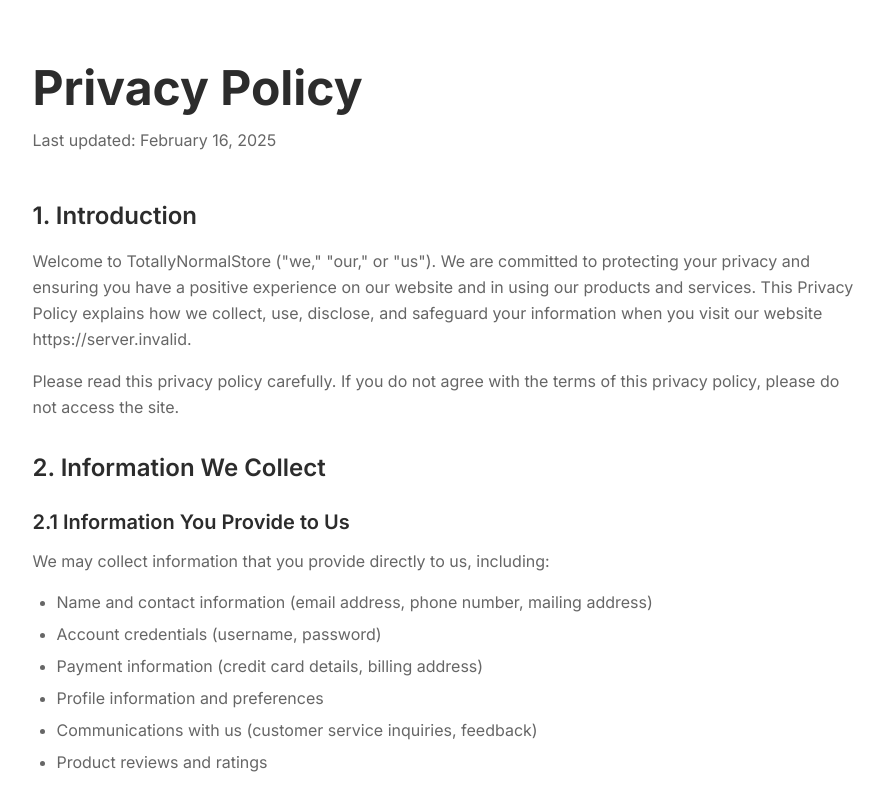
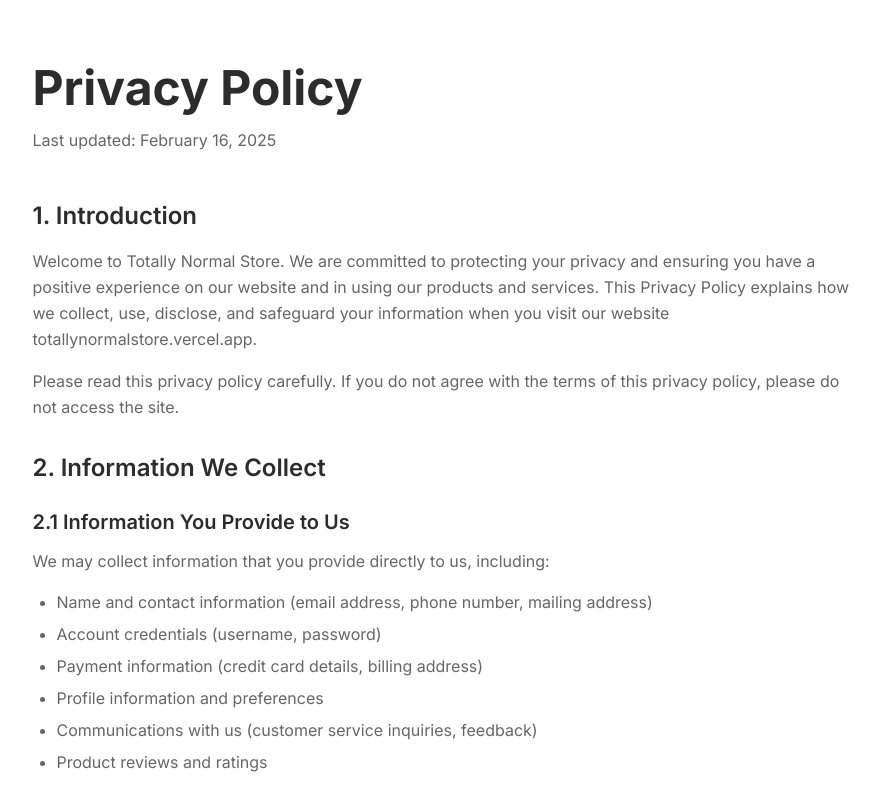
Before and after one commit to StinkyJeans/Ecommerce, a Next.js app: page /privacy-policy in a window 1280 px wide. Shown: the top 800 px of the page, without its empty margins (184-1068 px from the left). Built offline with nearby package versions, Linux system fonts and the light colour scheme; no server answers.

Commit message:
fix naming

```diff
--- a/src/app/privacy-policy/page.js
+++ b/src/app/privacy-policy/page.js
@@ -32,7 +32,7 @@
               1. Introduction
             </h2>
             <p className="text-base text-[#666666] dark:text-[#a3a3a3] leading-relaxed mb-4">
-              Welcome to {siteName} ("we," "our," or "us"). We are committed to protecting your privacy and ensuring you have a positive experience on our website and in using our products and services. This Privacy Policy explains how we collect, use, disclose, and safeguard your information when you visit our website {siteUrl}.
+              Welcome to Totally Normal Store. We are committed to protecting your privacy and ensuring you have a positive experience on our website and in using our products and services. This Privacy Policy explains how we collect, use, disclose, and safeguard your information when you visit our website totallynormalstore.vercel.app.
             </p>
             <p className="text-base text-[#666666] dark:text-[#a3a3a3] leading-relaxed">
               Please read this privacy policy carefully. If you do not agree with the terms of this privacy policy, please do not access the site.
--- a/src/app/terms-of-service/page.js
+++ b/src/app/terms-of-service/page.js
@@ -32,7 +32,7 @@
               1. Agreement to Terms
             </h2>
             <p className="text-base text-[#666666] dark:text-[#a3a3a3] leading-relaxed mb-4">
-              By accessing or using TotallyNormalStore ("the Service"), you agree to be bound by these Terms of Service ("Terms"). If you disagree with any part of these terms, then you may not access the Service.
+              By accessing or using TotallyNormalStore, you agree to be bound by these Terms of Service ("Terms"). If you disagree with any part of these terms, then you may not access the Service.
             </p>
             <p className="text-base text-[#666666] dark:text-[#a3a3a3] leading-relaxed">
               These Terms apply to all visitors, users, and others who access or use the Service.
```
